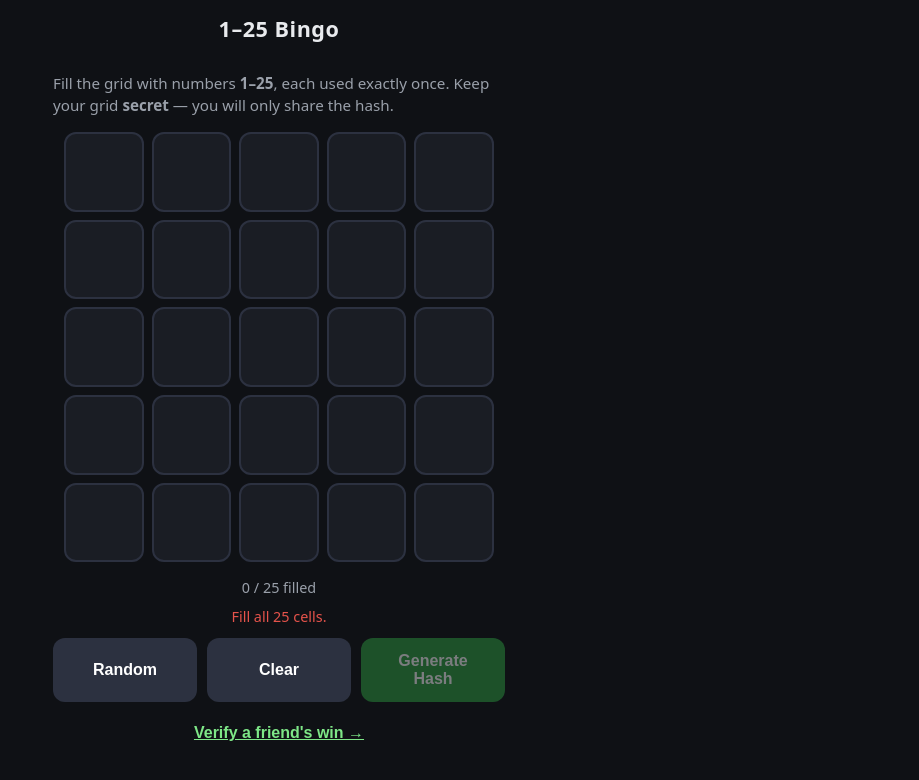
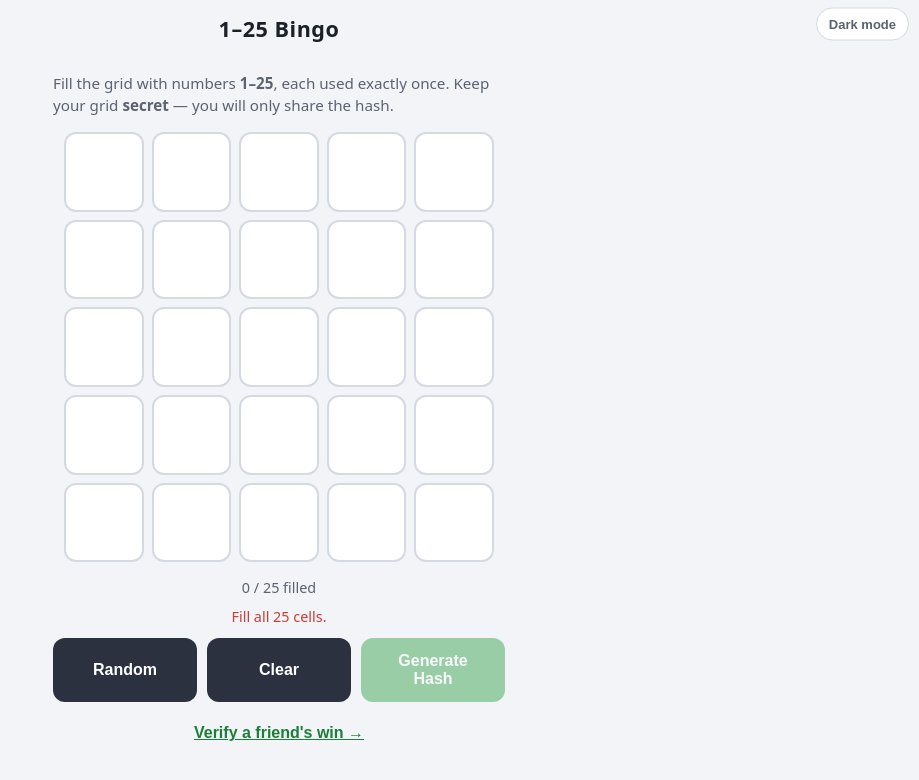
Before and after one commit to ArindamG007/bingo25, a plain HTML site: page index.html in a window 1280 px wide. Shown: the whole page, without its empty margins (361-1280 px from the left). Drawn offline with Linux system fonts and the light colour scheme.

Commit message:
light mode

```diff
--- a/index.html
+++ b/index.html
@@ -10,6 +10,7 @@
 <body>
 <header>
   <h1>1–25 Bingo</h1>
+  <button id="btn-theme" class="theme-btn" type="button">Light mode</button>
 </header>
 <main>
 
--- a/script.js
+++ b/script.js
@@ -169,6 +169,35 @@ if (typeof document !== "undefined" && document.getElementById) {
       localStorage.setItem(STATE_KEY, JSON.stringify(state));
     } catch (e) { /* ignore (private mode etc.) */ }
   }
+
+  /* ---------- theme (light/dark) ---------- */
+
+  const THEME_KEY = "bingo25_theme";
+
+  function applyTheme(theme) {
+    document.documentElement.setAttribute("data-theme", theme);
+    const btn = document.getElementById("btn-theme");
+    if (btn) btn.textContent = theme === "light" ? "Dark mode" : "Light mode";
+    const meta = document.querySelector('meta[name="theme-color"]');
+    if (meta) meta.setAttribute("content", theme === "light" ? "#f2f4f8" : "#0f1115");
+  }
+
+  function initTheme() {
+    let theme = null;
+    try { theme = localStorage.getItem(THEME_KEY); } catch (e) { /* ignore */ }
+    if (theme !== "light" && theme !== "dark") {
+      theme = (typeof matchMedia !== "undefined" && matchMedia("(prefers-color-scheme: light)").matches)
+        ? "light" : "dark";
+    }
+    applyTheme(theme);
+    document.getElementById("btn-theme").addEventListener("click", () => {
+      const next = document.documentElement.getAttribute("data-theme") === "light" ? "dark" : "light";
+      try { localStorage.setItem(THEME_KEY, next); } catch (e) { /* ignore */ }
+      applyTheme(next);
+    });
+  }
+
+  initTheme();
 
   /* ---------- screen switching ---------- */
 
--- a/style.css
+++ b/style.css
@@ -8,6 +8,26 @@
   --accent-dark: #2ea043;
   --danger: #e5534b;
   --gold: #f0c674;
+  --crossed-bg: #16281a;
+  --crossed-fg: rgba(232, 234, 237, 0.45);
+  --callbar: rgba(15, 17, 21, 0.92);
+  --backdrop: rgba(0, 0, 0, 0.65);
+}
+
+:root[data-theme="light"] {
+  --bg: #f2f4f8;
+  --card: #ffffff;
+  --border: #d5d9e2;
+  --text: #1c2028;
+  --muted: #5b6270;
+  --accent: #1a7f37;
+  --accent-dark: #2ea043;
+  --danger: #c93d36;
+  --gold: #a97b0e;
+  --crossed-bg: #e9f5ec;
+  --crossed-fg: rgba(28, 32, 40, 0.4);
+  --callbar: rgba(255, 255, 255, 0.88);
+  --backdrop: rgba(28, 34, 44, 0.45);
 }
 
 * { box-sizing: border-box; }
@@ -22,7 +42,10 @@ body {
 }
 
 header {
-  text-align: center;
+  display: flex;
+  align-items: center;
+  justify-content: center;
+  position: relative;
   padding: 14px 0 4px;
 }
 
@@ -30,6 +53,30 @@ h1 {
   font-size: 1.35rem;
   margin: 0;
   letter-spacing: 0.5px;
+}
+
+.theme-btn {
+  position: absolute;
+  right: 10px;
+  top: 50%;
+  transform: translateY(-50%);
+  padding: 8px 12px;
+  font-size: 13px;
+  font-weight: 600;
+  color: var(--muted);
+  background: var(--card);
+  border: 1px solid var(--border);
+  border-radius: 999px;
+  touch-action: manipulation;
+  -webkit-tap-highlight-color: transparent;
+}
+
+body,
+.grid input,
+.cell,
+.chip,
+textarea {
+  transition: background-color 0.2s ease, color 0.2s ease, border-color 0.2s ease;
 }
 
 main {
@@ -113,8 +160,8 @@ main {
 }
 
 .cell.crossed {
-  color: rgba(232, 234, 237, 0.45);
-  background: #16281a;
+  color: var(--crossed-fg);
+  background: var(--crossed-bg);
 }
 
 .cell.crossed::after {
@@ -178,7 +225,7 @@ main {
   gap: 10px;
   padding: 8px;
   border-radius: 14px;
-  background: rgba(15, 17, 21, 0.92);
+  background: var(--callbar);
   backdrop-filter: blur(6px);
 }
 
@@ -291,7 +338,7 @@ textarea:focus {
   display: flex;
   align-items: center;
   justify-content: center;
-  background: rgba(0, 0, 0, 0.65);
+  background: var(--backdrop);
   padding: 20px;
 }
 
```
